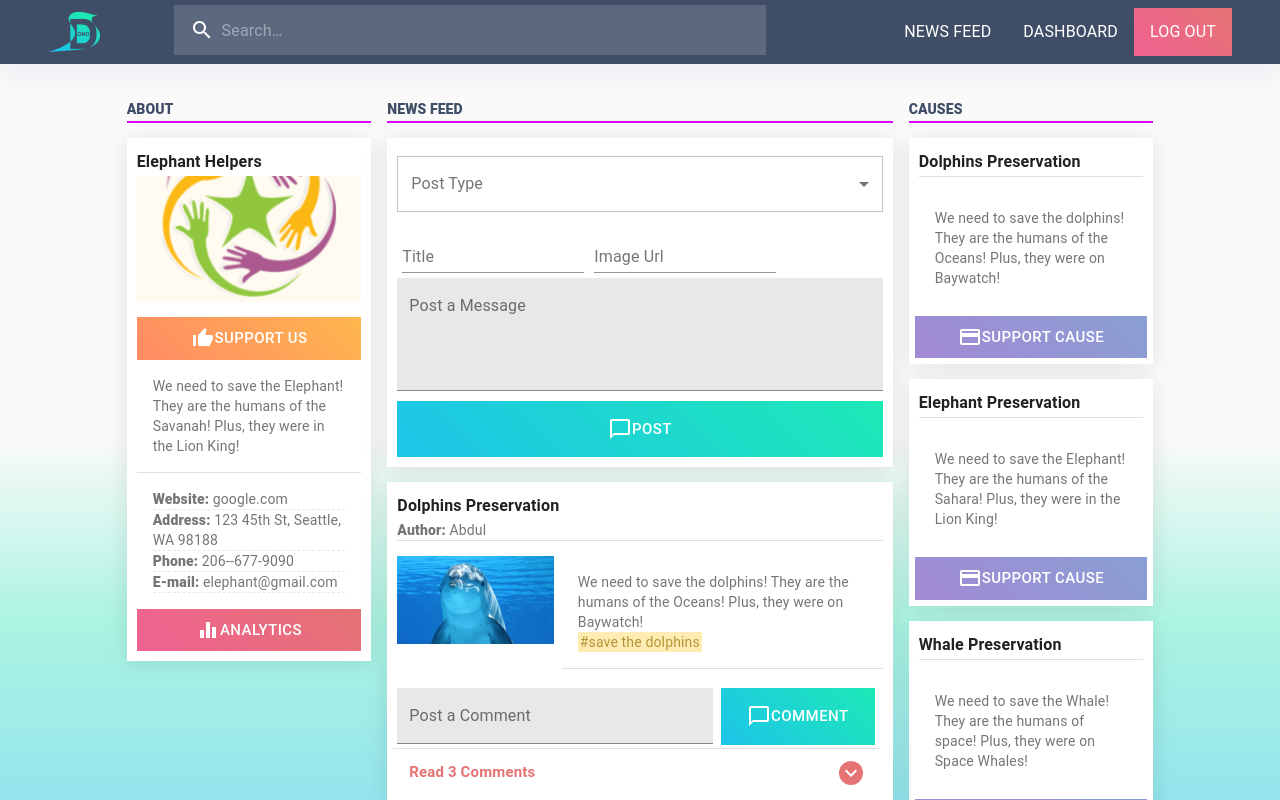
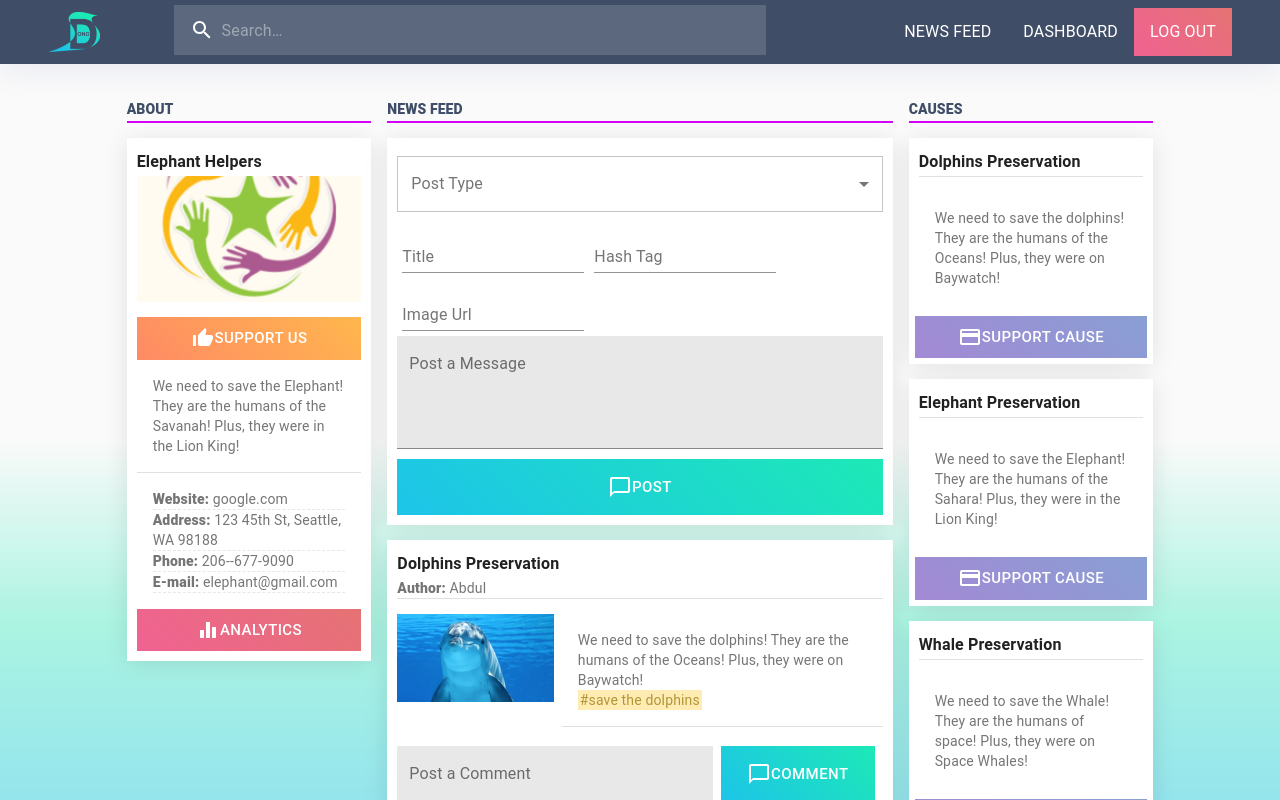
Before and after one commit to abdulhakeemdahir/deno-application, a React (Create React App) app in the folder client/: page /dashboard in a window 1280 px wide. Shown: the top 800 px of the page. Built offline with nearby package versions, Linux system fonts and the light colour scheme.

Commit message:
post fix

```diff
--- a/client/src/components/Post/index.js
+++ b/client/src/components/Post/index.js
@@ -57,14 +57,13 @@ export default function Post() {
 							rowsMax={4}
 							className={classes.inputMargin}
 						/>
-						{/* <TextField
+						<TextField
 							id='hashTag'
 							label='Hash Tag'
 							multiline
 							rowsMax={4}
 							className={classes.inputMargin}
-							variant='filled'
-						/> */}
+						/>
 						<TextField
 							id='imageUrl'
 							label='Image Url'
```
